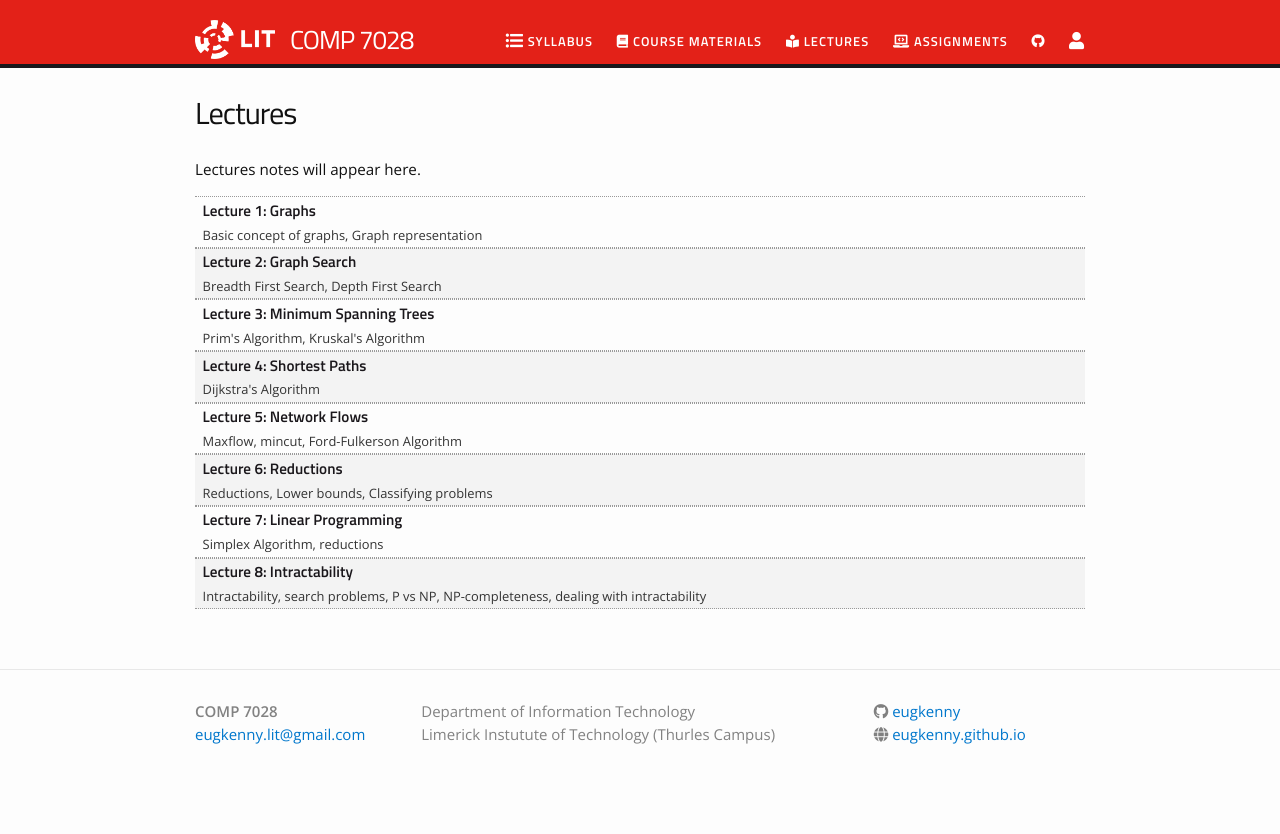
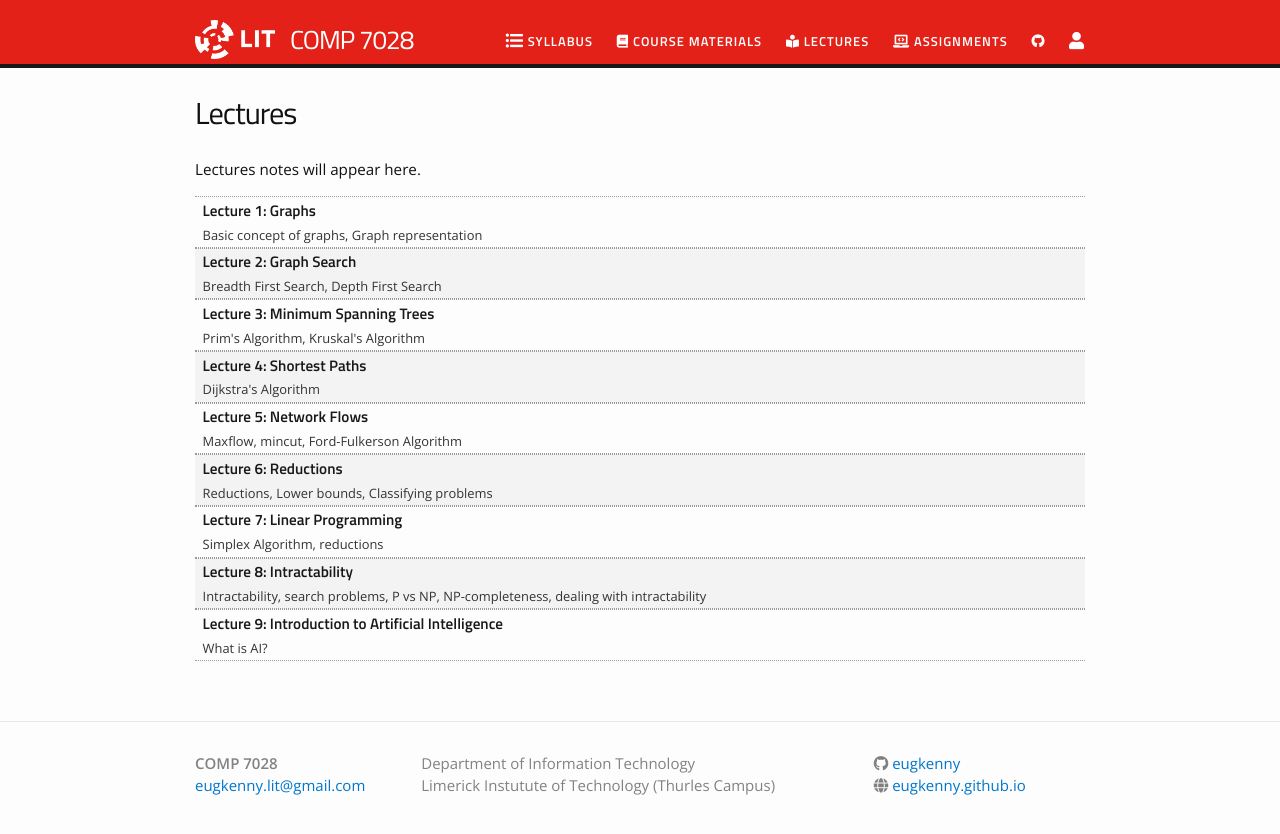
Before and after one commit to eugkenny/COMP7028, a Jekyll site: the page built from lectures.md, in a window 1280 px wide. Shown: the top 834 px of the page. Built offline with Jekyll 4.4.1, drawn with Linux system fonts in a browser that asks for light colours; nearby versions of some CDN libraries.

Commit message:
Update lectues

```diff
--- a/_data/lectures.yml
+++ b/_data/lectures.yml
@@ -42,3 +42,8 @@
   filename: Algs - Lecture 07 - Intractability.pdf
   dirname: lectures
   tldr: "Intractability, search problems, P vs NP, NP-completeness, dealing with intractability"
+
+- title: "Lecture 9: Introduction to Artificial Intelligence"
+  filename: AI - Lecture 01 - Introduction.pdf
+  dirname: lectures
+  tldr: "What is AI?"
```
Also changed, not shown: 1 other file.
